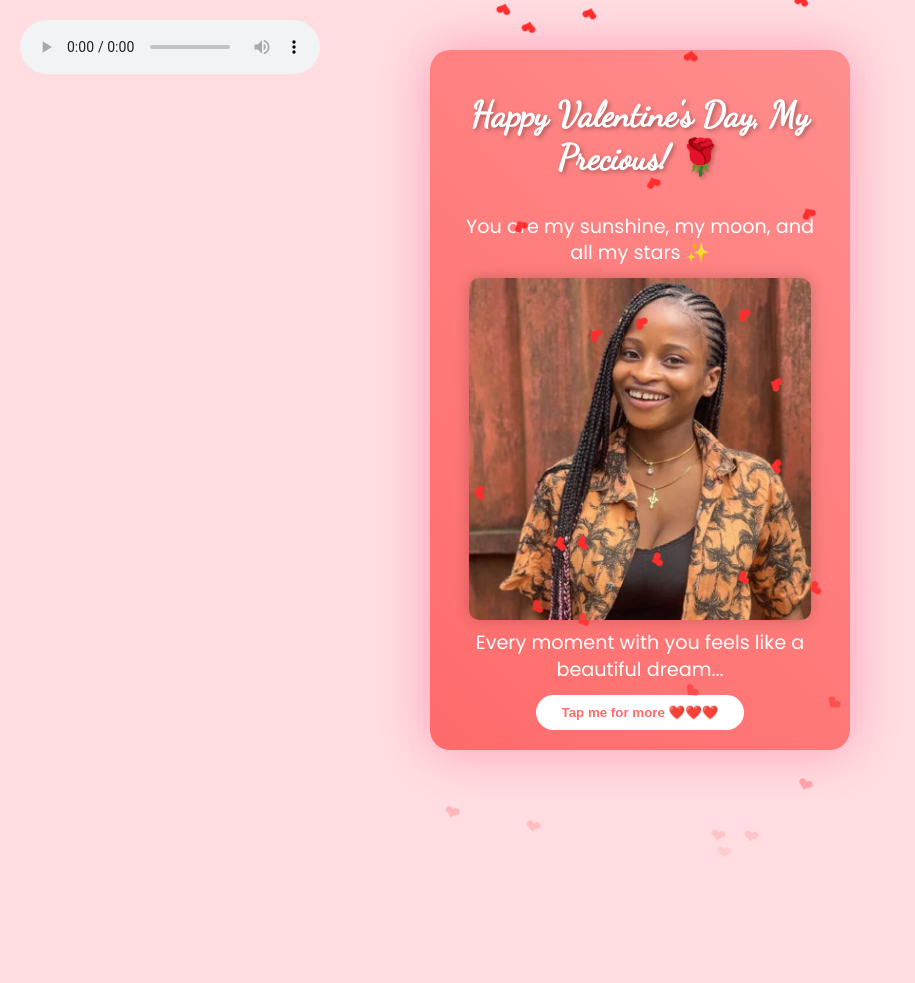
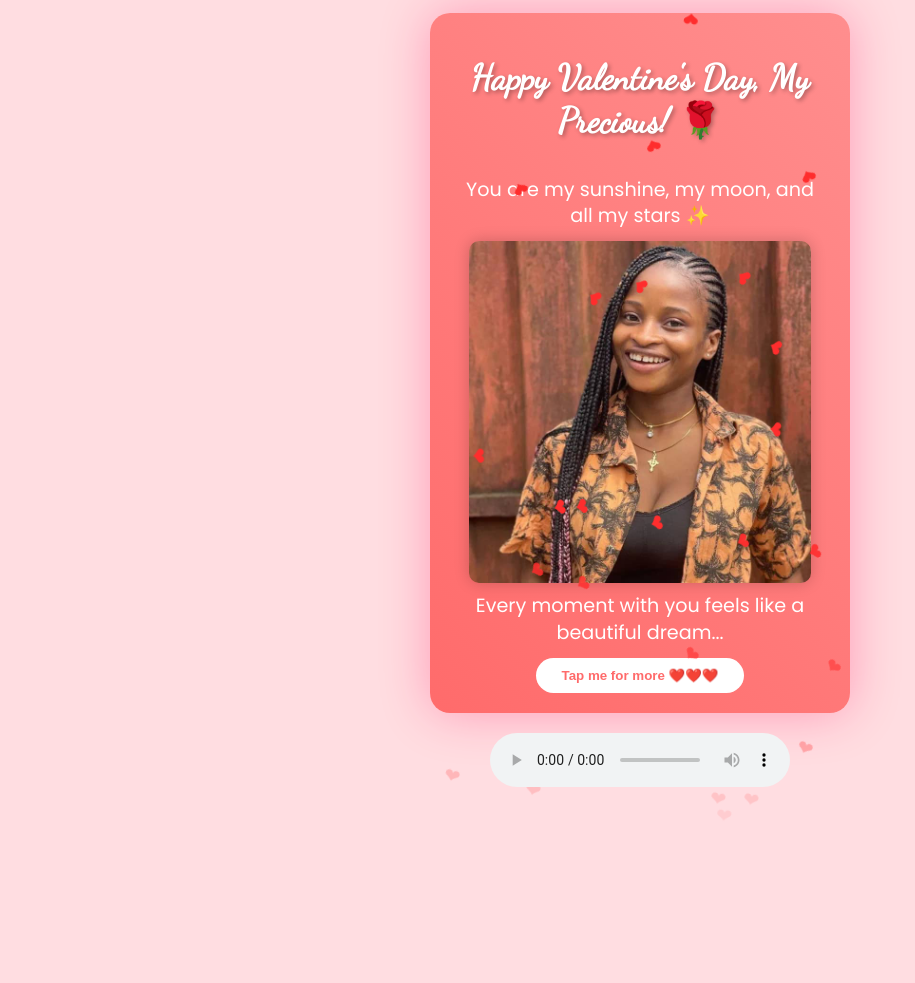
Before and after one commit to Ifitixx/valentine, a plain HTML site: page index.html in a window 1280 px wide. Shown: the top 983 px of the page, without its empty margins (0-915 px from the left). Drawn offline with Linux system fonts and the light colour scheme.

Commit message:
Update index.html

```diff
--- a/index.html
+++ b/index.html
@@ -136,6 +136,14 @@
             100% { transform: translateY(-100vh) rotate(360deg); opacity: 0; }
         }
 
+        /* Center the audio player */
+        .audio-container {
+            width: 100%;
+            display: flex;
+            justify-content: center;
+            margin-top: 20px;
+        }
+
         /* Hide scrollbars */
         ::-webkit-scrollbar {
             display: none;
@@ -144,12 +152,6 @@
     <link href="https://fonts.googleapis.com/css2?family=Dancing+Script&family=Poppins&display=swap" rel="stylesheet">
 </head>
 <body>
-    <!-- Audio element with controls so the song can be played manually -->
-    <audio id="background-audio" controls style="position: absolute; top: 20px; left: 20px;">
-        <source src="./with_you.mp3" type="audio/mpeg">
-        Your browser does not support the audio element.
-    </audio>
-
     <!-- Card container -->
     <div class="card-container">
         <div class="card" id="card">
@@ -171,6 +173,14 @@
                 <div class="hearts" id="hearts-back"></div>
             </div>
         </div>
+    </div>
+
+    <!-- Centered audio player below the card -->
+    <div class="audio-container">
+        <audio id="background-audio" controls>
+            <source src="./with_you.mp3" type="audio/mpeg">
+            Your browser does not support the audio element.
+        </audio>
     </div>
 
     <script>
```
